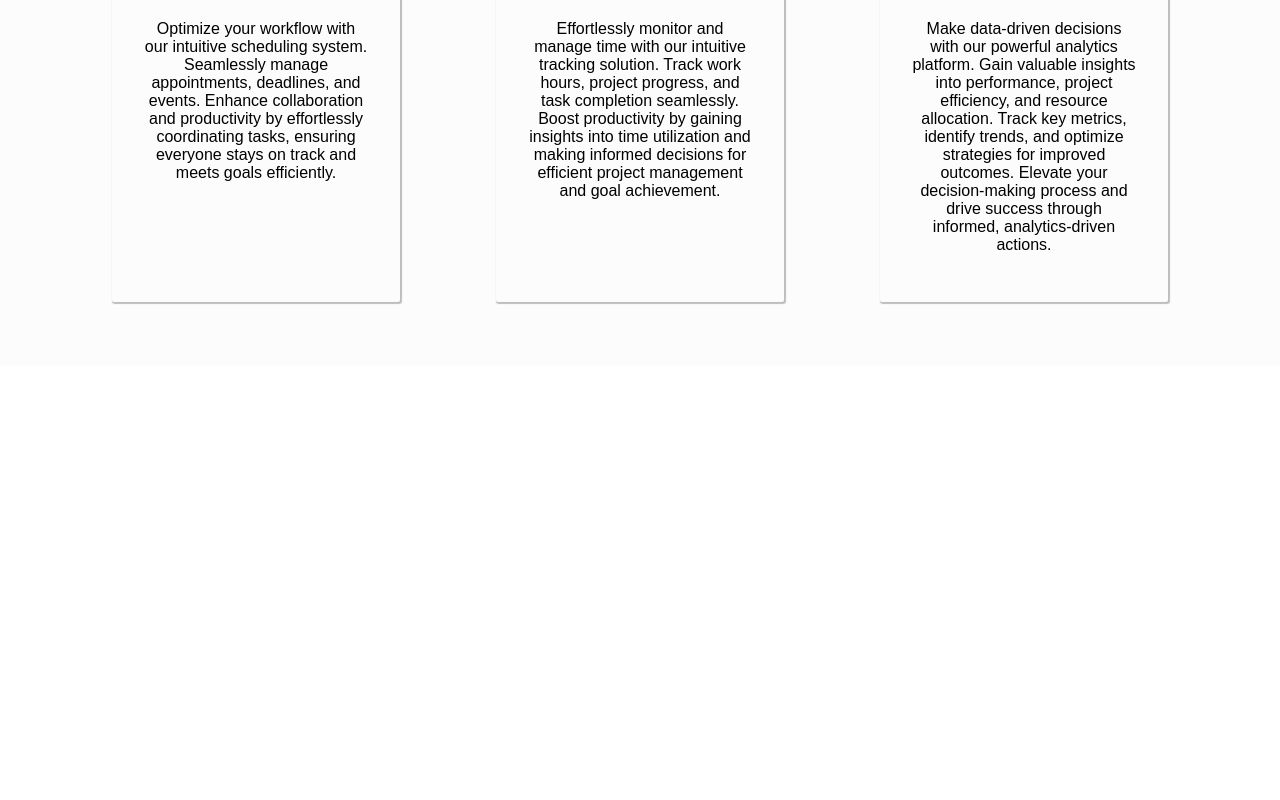
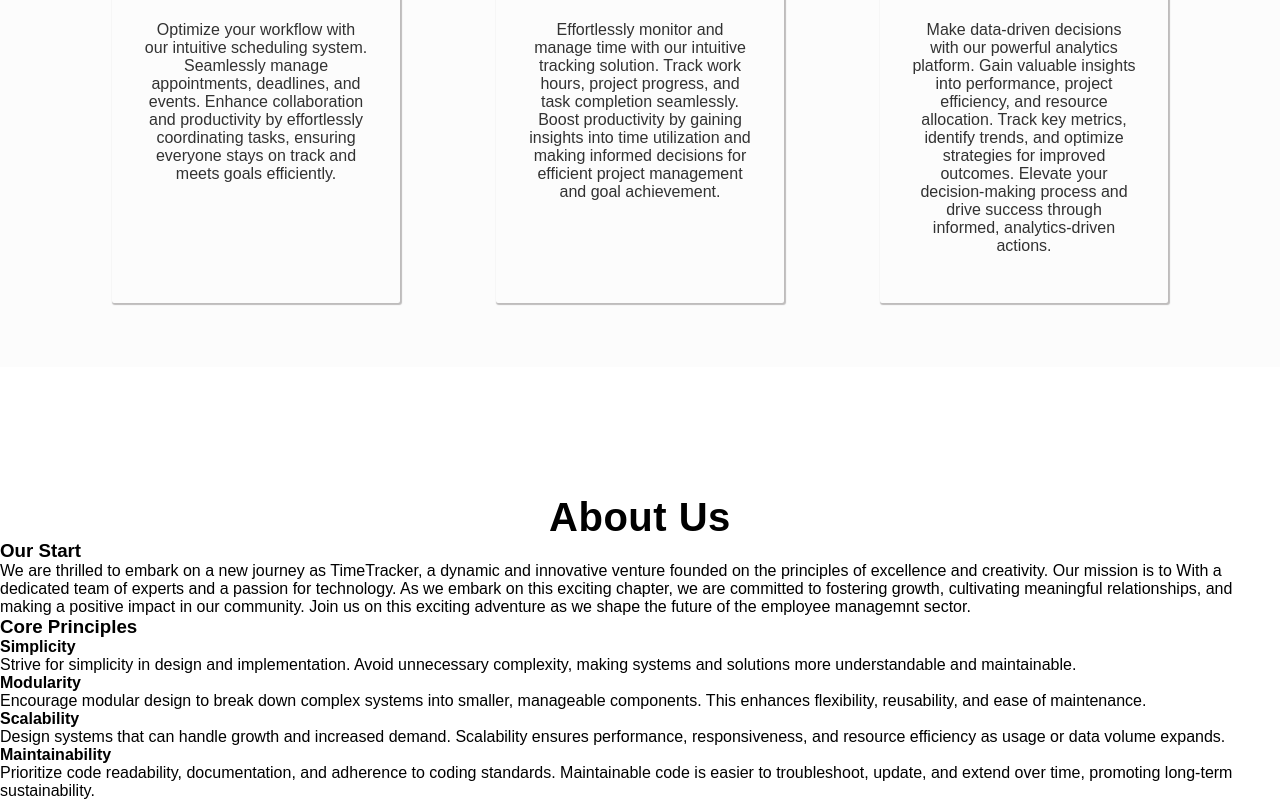
Before and after one commit to chenderson17/TimeTracker, a React (Create React App) app in the folder timetrackerwebapp/: page / in a window 1280 px wide. Shown: the part 1050-1850 px from the top of the page. Before the commit the page ends 1544 px from the top, so only its background shows below. Built offline with nearby package versions, Linux system fonts and the light colour scheme; some icons are missing.

Commit message:
Added about section and some styling

```diff
--- a/timetrackerwebapp/src/App.js
+++ b/timetrackerwebapp/src/App.js
@@ -2,6 +2,7 @@ import Header from './Components/Header.js';
 import './App.css';
 import Landing from './Components/Landing.js';
 import Cards from './Components/Cards.js';
+import About from './Components/About.js';
 
 function App() {
   return (
@@ -9,6 +10,7 @@ function App() {
     <Header signUpBtnDisplay={true} signInBtnDisplay={true} />
     <Landing />
     <Cards />
+    <About />
     </>
   );
 }
--- /dev/null
+++ b/timetrackerwebapp/src/Components/About.css
@@ -0,0 +1,5 @@
+.about-us-header{
+ text-align: center;
+ font-size: 2.5em;
+ letter-spacing: 0.5px;
+}
--- /dev/null
+++ b/timetrackerwebapp/src/Components/About.js
@@ -0,0 +1,41 @@
+import React from "react";
+import './About.css';
+export default function About(){
+ return(
+  <div className="home-about">
+  <h2 className="about-us-header">About Us</h2>
+   <section className = 'our-start'>
+    <h3>Our Start</h3>
+    <p>We are thrilled to embark on a new journey as TimeTracker, a dynamic and innovative venture founded on the principles of excellence and creativity. Our mission is to With a dedicated team of experts and a passion for technology. As we embark on this exciting chapter, we are committed to fostering growth, cultivating meaningful relationships, and making a positive impact in our community. Join us on this exciting adventure as we shape the future of the employee managemnt sector.</p>
+   </section>
+    <section className = 'core-principles'>
+    <h3>Core Principles</h3>
+    <div className="simplicity">
+     <h4>Simplicity</h4>
+     <p>Strive for simplicity in design and implementation. Avoid unnecessary complexity, making systems and solutions more understandable and maintainable.</p>
+    </div>
+
+
+    <div className="modularity">
+     <h4>Modularity</h4>
+     <p>Encourage modular design to break down complex systems into smaller, manageable components. This enhances flexibility, reusability, and ease of maintenance.</p>
+    </div>
+
+
+    <div className="scalability">
+     <h4>Scalability</h4>
+     <p>Design systems that can handle growth and increased demand. Scalability ensures performance, responsiveness, and resource efficiency as usage or data volume expands.</p>
+    </div>
+
+    <div className="Maintainability">
+     <h4>Maintainability</h4>
+     <p>Prioritize code readability, documentation, and adherence to coding standards. Maintainable code is easier to troubleshoot, update, and extend over time, promoting long-term sustainability.</p>
+    </div>
+
+
+
+
+   </section>
+  </div>
+ )
+}
--- a/timetrackerwebapp/src/Components/Cards.css
+++ b/timetrackerwebapp/src/Components/Cards.css
@@ -4,6 +4,7 @@
  margin: 0 0  8rem 0 ;
  background-color: rgba(128, 128, 128, 0.028);
  padding: 4rem;
+ color:rgb(50,50,50);
 }
 .card{
  width: 25%;
--- a/timetrackerwebapp/src/Components/Header.css
+++ b/timetrackerwebapp/src/Components/Header.css
@@ -25,5 +25,6 @@ li{
  width:10rem;
  padding:1rem;
  border-radius: 5px;
+ font-size: 0.9em;
 
 }
```
